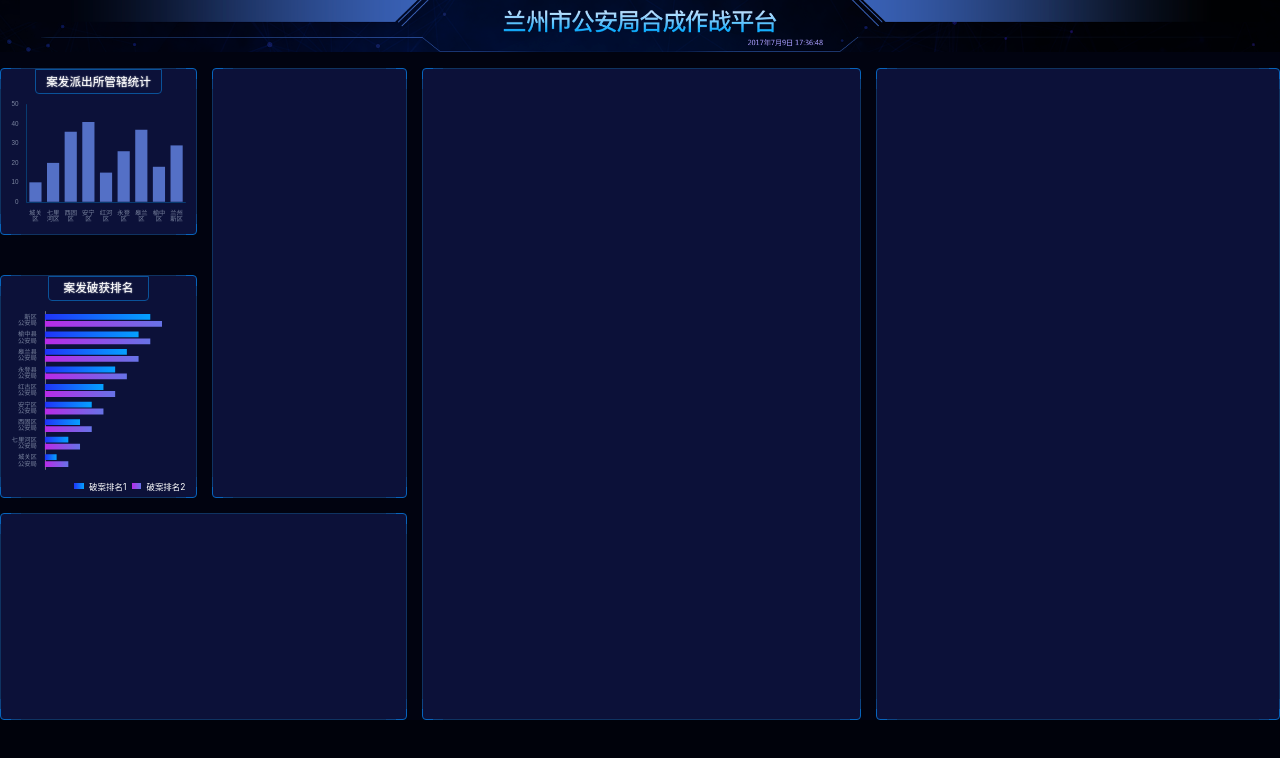
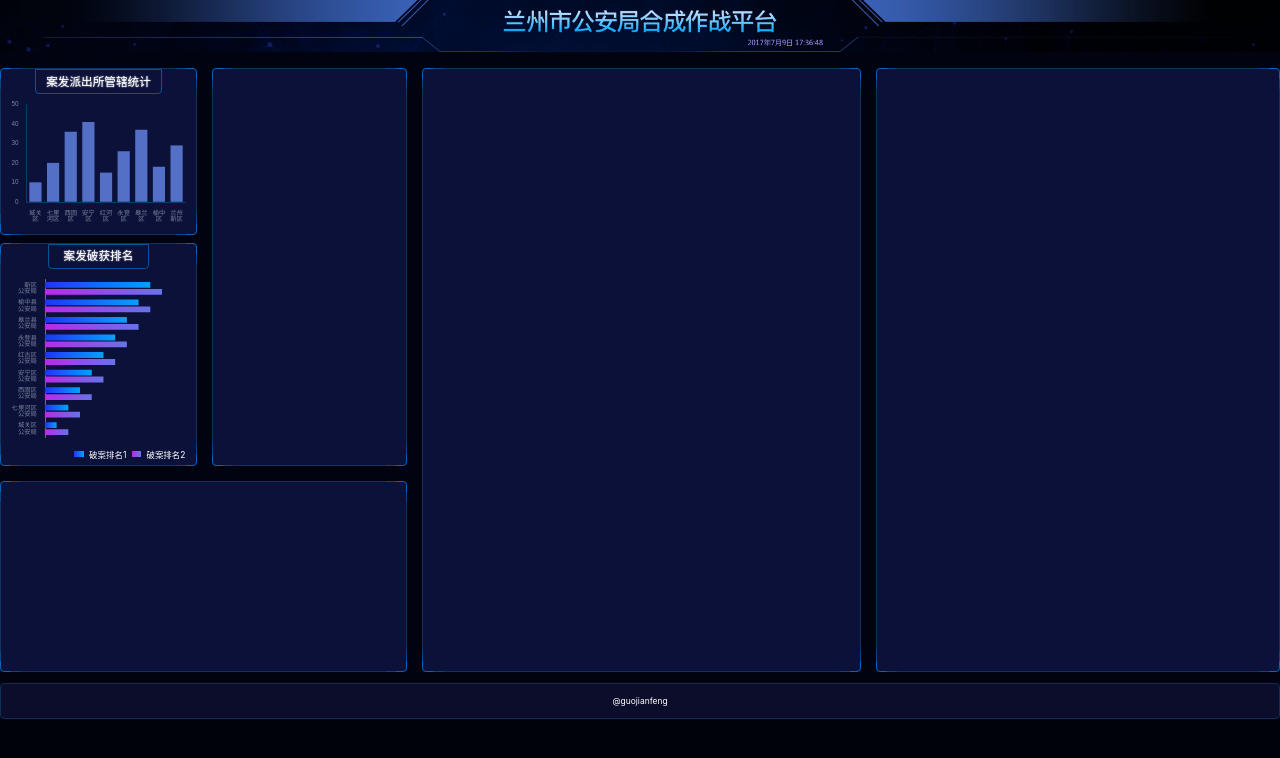
Before and after one commit to gjf610/big-screen-01, a React (Vite) app: page /#/ in a window 1280 px wide. Shown: the top 758 px of the page. Built offline with nearby package versions, Linux system fonts and the light colour scheme.

Commit message:
added footer

```diff
--- a/index.html
+++ b/index.html
@@ -24,7 +24,6 @@
 <body>
   <div id="root"></div>
   <script>
-    root.style.width = pageWidth + 'px'
     root.style.height = pageHeight + 'px'
     root.style.marginTop = (clientHeight - pageHeight) / 2
   </script>
--- a/src/component/chart-1.tsx
+++ b/src/component/chart-1.tsx
@@ -27,7 +27,6 @@ export const Chart1 = () => {
                     }
                 },
             },
-
             yAxis: {
                 splitLine: { show: false },
                 axisLine: {
--- a/src/pages/home.scss
+++ b/src/pages/home.scss
@@ -14,8 +14,23 @@
     > header{
         height: px(99);
         background-size: cover;
+        width: px(2420);
+        margin: 0 auto;
+    }
+    > footer {
+        margin: px(20) 0 1px;
+        border: 1px solid #0d2d59;
+        height: px(68);
+        border-radius: 4px;
+        background: #0c0d2b;
+        display: flex;
+        align-items: center;
+        justify-content: center;
     }
     > main {
+        width: px(2420);
+        margin: 0 auto;
+        padding-top: px(30);
         flex: 1;
         display: grid;
         grid-template:
@@ -70,7 +85,7 @@
         > .section5 {
             grid-area: box5;
         }
-        .管辖统计{
+        .管辖统计, .破获排名{
             height: px(315);
             display: flex;
             flex-direction: column;
@@ -92,22 +107,8 @@
         }
         .破获排名 {
             height: px(423);
-            display: flex;
-            flex-direction: column;
-            align-items: center;
             h2 {
-              flex-shrink: 0;
-              border: 1px solid #0a5299;
-              border-bottom-left-radius: 4px;
-              border-bottom-right-radius: 4px;
-              font-size: px(22);
-              line-height: px(24);
               padding: px(10) px(28);
-              text-shadow: 0 0 px(3) white;
-            }
-            .chart {
-              flex: 1;
-              width: 100%;
             }
             .legend {
               display: flex;
--- a/src/pages/home.tsx
+++ b/src/pages/home.tsx
@@ -23,6 +23,9 @@ export const Home = () => {
         <section className="bordered section4"></section>
         <section className="bordered section5"></section>
       </main>
+      <footer>
+        @guojianfeng
+      </footer>
     </div>
   );
 };
```
